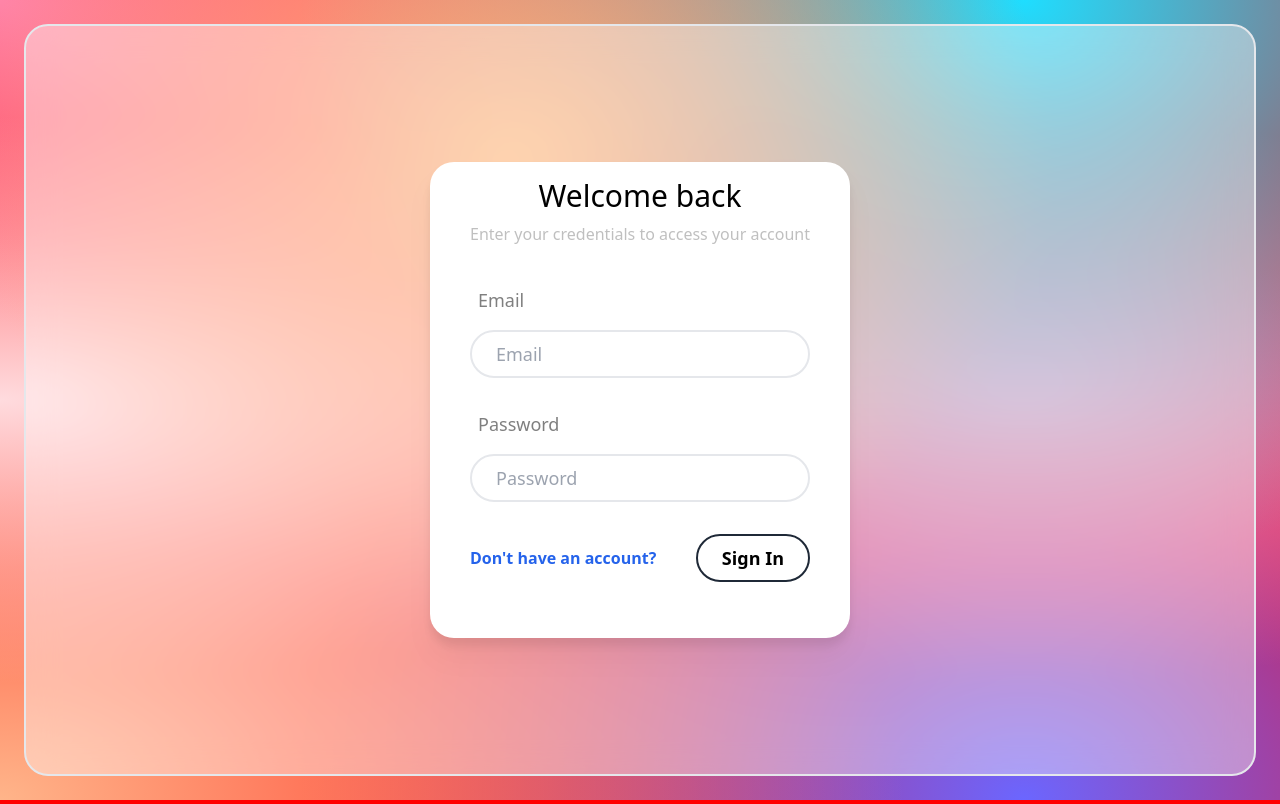
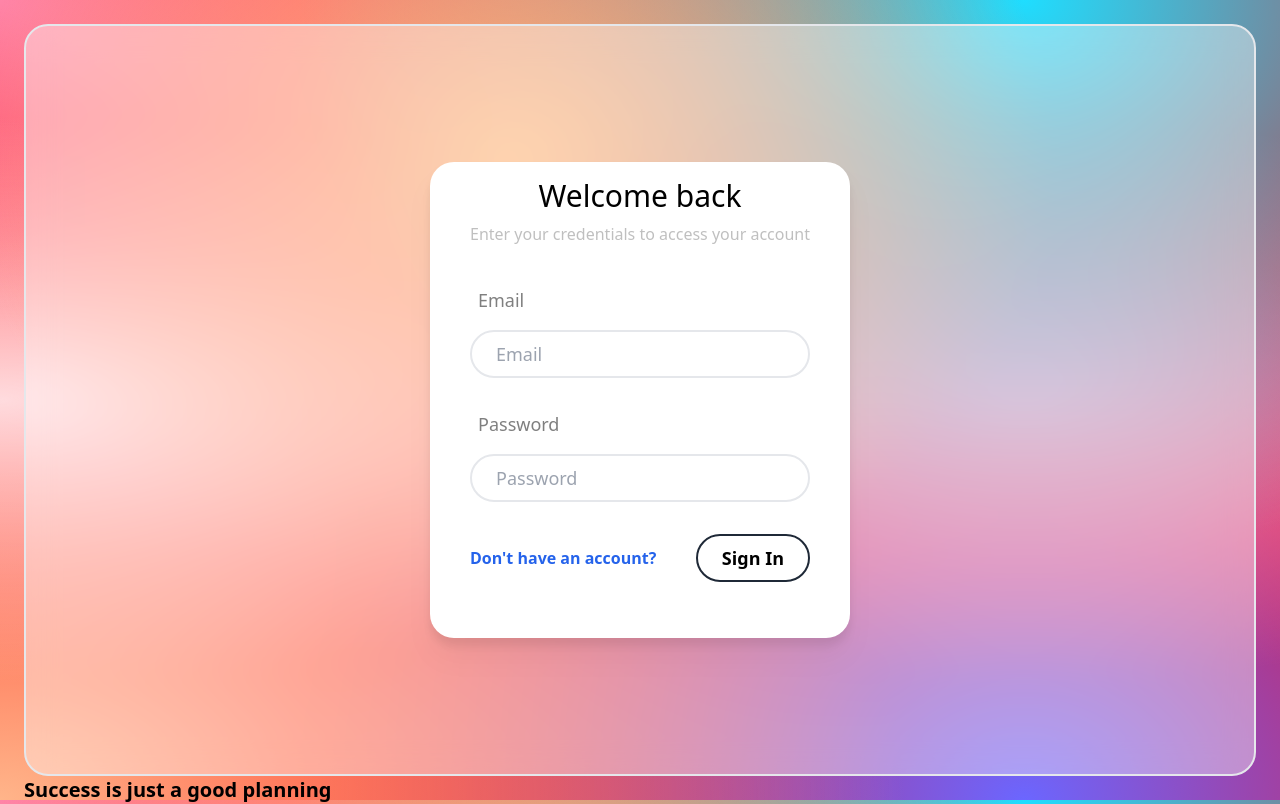
Before and after one commit to Omar-Muhamad/Project-Management-App-TS, a Next.js app: page /signin in a window 1280 px wide. Built offline with nearby package versions, Linux system fonts and the light colour scheme.

Commit message:
Add some changes

```diff
--- a/src/app/(auth)/layout.tsx
+++ b/src/app/(auth)/layout.tsx
@@ -13,6 +13,7 @@ const AuthRootLayout = ({ children }) => {
         <GlassPane className="w-full h-full flex justify-center items-center">
           {children}
         </GlassPane>
+        <p className='font-bold text-xl'>Success is just a good planning</p>
       </body>
     </html>
   );
--- a/src/app/api/signin/route.ts
+++ b/src/app/api/signin/route.ts
@@ -1,4 +1,3 @@
-import { NextApiRequest, NextApiResponse } from "next";
 import { db } from "@/lib/db";
 import { comparePasswords, createJWT } from "@/lib/auth";
 import { serialize } from "cookie";
--- /dev/null
+++ b/src/pages/about.tsx
@@ -0,0 +1,12 @@
+import React from 'react';
+import logo from '@/assets/images/logo.png'
+import Image from 'next/image';
+
+const about = () => {
+  return <div className='w-screen h-screen'>
+    <Image className='w-full' src={logo} alt="logo"/>
+  </div>;
+
+};
+
+export default about;
```
Also changed, not shown: 2 other files (tests, documents, lock files or other folders).
